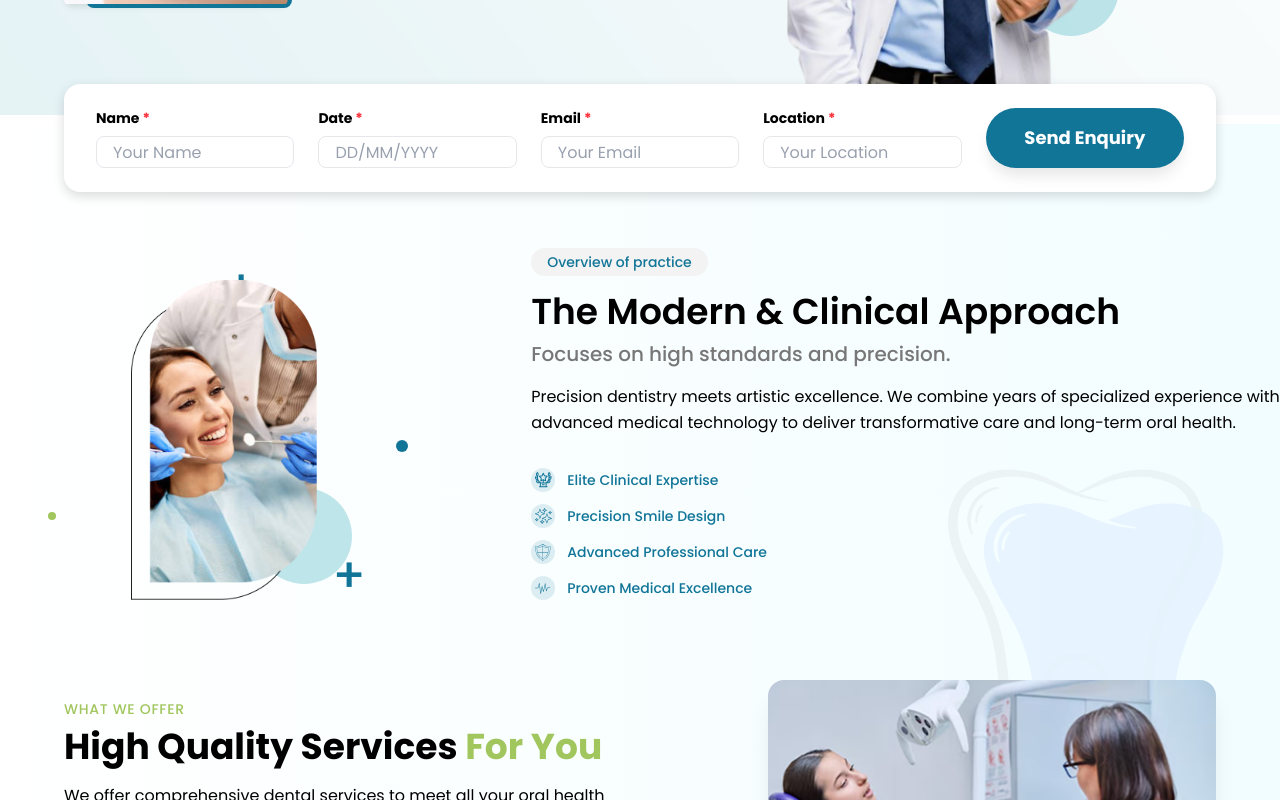
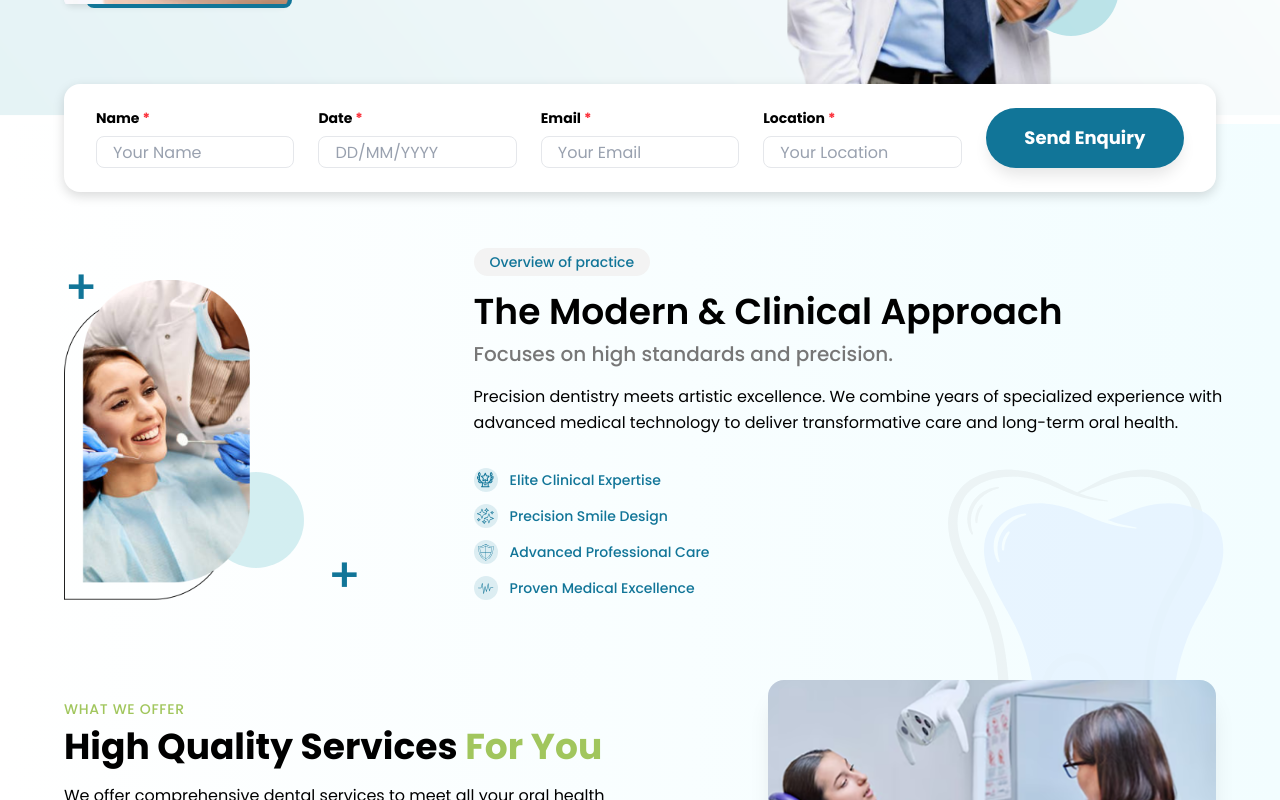
Before and after one commit to amanattrish/ffd, a Next.js app: page / in a window 1280 px wide. Shown: the part 526-1326 px from the top of the page. Built offline with nearby package versions, Linux system fonts and the light colour scheme.

Commit message:
refactor: adjust layout and styling in AboutPreview component for improved design

```diff
--- a/src/components/sections/AboutPreview.tsx
+++ b/src/components/sections/AboutPreview.tsx
@@ -103,31 +103,21 @@ export default function AboutPreview({ className, style }: Props) {
       </div>
 
 
-      <div className="grid md:grid-cols-[35%_65%] gap-12 lg:gap-16 items-center relative z-10 mt-4">
-        {/* Image - Circular Frame */}
+      <div className="grid md:grid-cols-[30%_70%] gap-12 lg:gap-16 items-center relative z-10 mt-4">
+
         <div className=" relative flex lg:justify-start justify-center">
           {/* Decorative + elements */}
-          <div className="absolute -top-4 left-40 text-primary text-5xl font-medium">+</div>
-          {/* <div className="absolute bottom-1/4 left-30 text-primary text-5xl font-medium hidden lg:block">+</div> */}
-          <div className="absolute bottom-0 right-1/4 text-primary text-5xl font-medium hidden lg:block">+</div>
+          <div className="absolute -top-4 left-0 text-primary text-5xl font-medium">+</div>
+          <div className="absolute bottom-0 right-12 text-primary text-5xl font-medium hidden lg:block">+</div>
 
-          {/* Circular image container */}
           <div className="relative">
-            {/* Background decorative circles */}
-            {/* <div className="absolute -top-3 -left-3 w-full h-full rounded-full border-2 border-dashed border-accente-1/30" /> */}
-
-            {/* Small decorative dots */}
-            <div className="absolute top-1/2 -right-6 w-3 h-3 rounded-full bg-primary" />
-            <div className="absolute bottom-1/4 -left-4 w-2 h-2 rounded-full bg-secondary" />
-
-            {/* Main image */}
             <div className="relative w-64 h-64 sm:w-72 sm:h-72 md:w-80 md:h-80">
-              <div className="size-20 md:size-24 bg-accent-1/46 rounded-full absolute right-8 bottom-4" />
+              <div className="size-20 md:size-24 bg-accent-1/30 rounded-full absolute right-20 bottom-8" />
               <Image
                 src={about.image || "/images/about-clinic.png"}
                 alt="Our clinic"
                 fill
-                className="object-contain"
+                className="object-contain object-left"
                 sizes="(max-width: 640px) 256px, (max-width: 768px) 288px, 320px"
               />
             </div>
```
